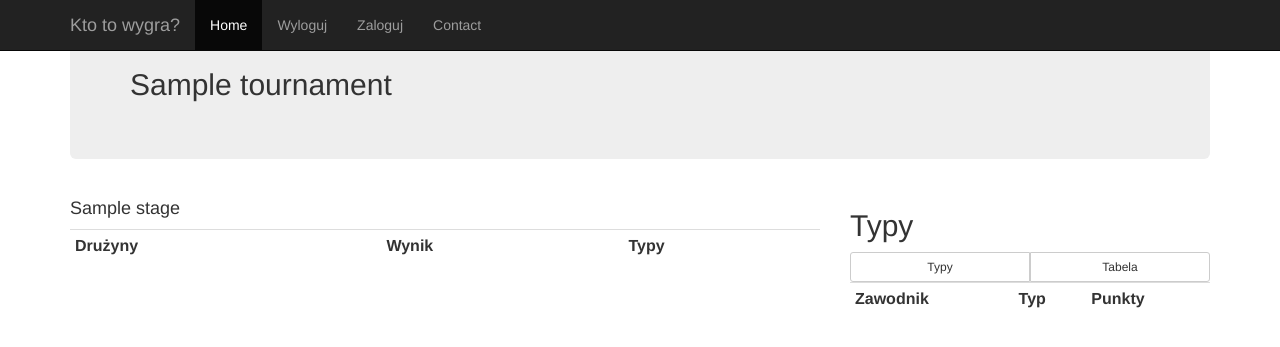
After one commit to galileo/Typer, a Symfony app: the page made by src/Galileo/SimpleBet/MainBundle/Resources/views/Torunament/showWithBets.html.twig in a window 1280 px wide. The commit adds this page. Shown: the top 347 px of the page. Run offline with Twig, Linux system fonts and the light colour scheme; the template is opened without the code that fills it: most values are stand-ins (such as "Sample title", 1, 10 or a date in 2020); lists and menus that the app fills with data are empty; some libraries are stand-ins or nearby versions.

Commit message:
Add working bets view for game

```diff
--- a/src/Galileo/SimpleBet/MainBundle/Resources/views/Game/betsView.html.twig
+++ b/src/Galileo/SimpleBet/MainBundle/Resources/views/Game/betsView.html.twig
@@ -1,3 +1,36 @@
-{% for bet in game.bets %}
+<div class="btn-group btn-group-justified">
+    <div class="btn-group">
+        <button type="button" class="btn btn-sm btn-default">Typy</button>
+    </div>
+    <div class="btn-group">
+        <button type="button" class="btn btn-sm btn-default">Tabela</button>
+    </div>
+</div>
 
-{% endfor %}
+{% if type == 'list' %}
+    {% for bet in game.bets %}
+        <ul class="nav nav-pills nav-stacked">
+            <li class="active">
+                {{ bet.player.firstName }} {{ bet.player.lastName|truncate(1, false, '.') }}
+                <span class="label label-success pull-right">{{ bet.pointsEarned }}</span>
+                <span class="badge pull-right">{{ bet.score }}</span>
+            </li>
+
+        </ul>
+    {% endfor %}
+{% else %}
+    <table class="table table-condensed table-hover">
+        <tr>
+            <th>Zawodnik</th>
+            <th>Typ</th>
+            <th>Punkty</th>
+        </tr>
+        {% for bet in game.bets %}
+            <tr>
+                <td>{{ bet.player.firstName }} {{ bet.player.lastName|truncate(1, false, '.') }}</td>
+                <td>{{ bet.score }}</td>
+                <td><span class="label label-success">{{ bet.pointsEarned }}</span></td>
+            </tr>
+        {% endfor %}
+    </table>
+{% endif %}
--- /dev/null
+++ b/src/Galileo/SimpleBet/MainBundle/Resources/views/Torunament/showWithBets.html.twig
@@ -0,0 +1,16 @@
+{% extends('GalileoSimpleBetMainBundle::layout.html.twig') %}
+
+{% block top %}
+    <h2>{{ tournament.name }}</h2>
+{% endblock %}
+
+{% block content %}
+    {% for stage in tournament.stages %}
+        {{ include('GalileoSimpleBetMainBundle:TournamentStage:viewMatches.html.twig', {'type': 'table', 'stage': stage}) }}
+    {% endfor %}
+{% endblock %}
+
+{% block sidebar %}
+        <h2>Typy</h2>
+        {{ include('GalileoSimpleBetMainBundle:Game:betsView.html.twig', {'type': 'table', 'game': game}) }}
+{% endblock %}
--- a/src/Galileo/SimpleBet/MainBundle/Resources/views/TournamentStage/viewMatches.html.twig
+++ b/src/Galileo/SimpleBet/MainBundle/Resources/views/TournamentStage/viewMatches.html.twig
@@ -11,7 +11,7 @@
             <td>{{ game.awayTeam }}</td>
             <td><span class="label label-primary">{{ game.score }}</span></td>
             <td>
-                <a href="{{ path('gsbm_game_bets', {'gameId' : game.id}) }}">
+                <a href="{{ path('gsbm_tournament_show_game_bets', {'tournamentId': stage.tournament.id, 'gameId' : game.id}) }}">
                 <span class="label label-default">
                         {{ game.bets.count }}
                 </span>
```
Also changed, not shown: src/Galileo/SimpleBet/MainBundle/Controller/TournamentController.php (+17 -0 lines), src/Galileo/SimpleBet/MainBundle/Resources/config/routing.yml (+4 -4 lines), src/Galileo/SimpleBet/ModelBundle/Controller/DefaultController.php (added, +18 -0 lines).
